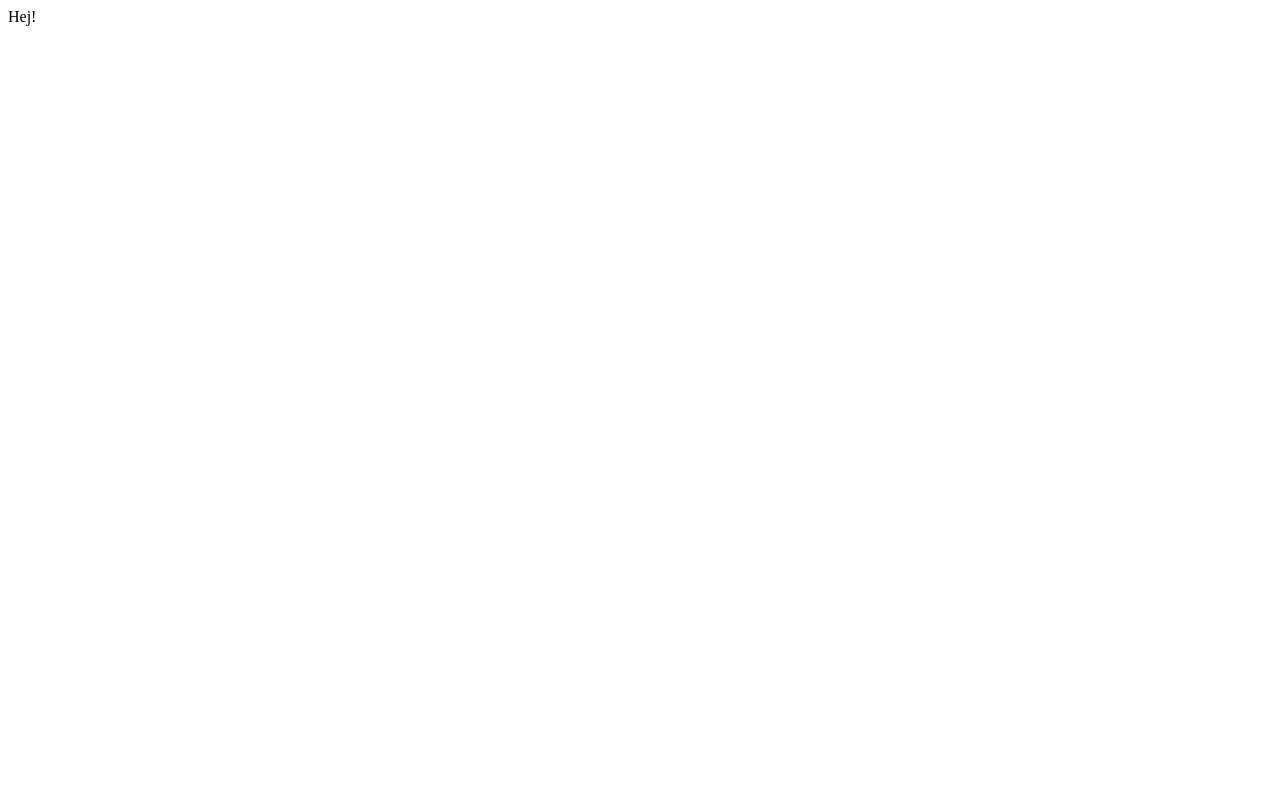
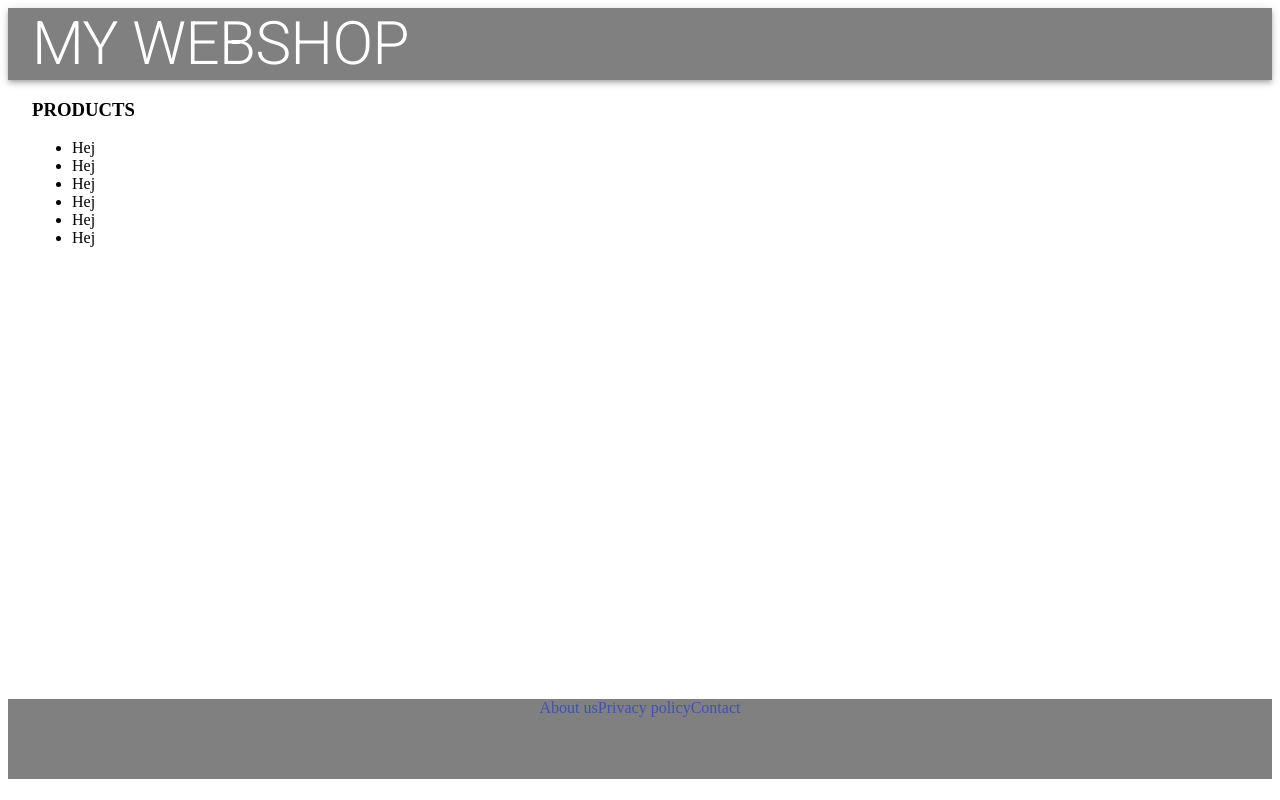
Before and after one commit to ziggabyte/webshop, a Next.js app: page / in a window 1280 px wide. Built offline with nearby package versions, Linux system fonts and the light colour scheme.

Commit message:
create basic PageLayout and add styles with makeStyles

```diff
--- /dev/null
+++ b/src/components/PageLayout.tsx
@@ -0,0 +1,46 @@
+import { FunctionComponent } from 'react';
+import NextLink from 'next/link';
+
+import { AppBar, Box, Container, Link, Toolbar, Typography } from '@material-ui/core';
+
+import useStyles from '../../utils/styles';
+
+const PageLayout: FunctionComponent = ({ children }) => {
+    const classes = useStyles();
+
+    return (
+        <div className={ classes.body }>
+            <AppBar className={ classes.header } position="static">
+                <Toolbar>
+                    <Typography component="h1" variant="h2">
+                        MY WEBSHOP
+                    </Typography>
+                </Toolbar>
+            </AppBar>
+            <Container className={ classes.main }>
+                <Box>
+                    { children }
+                </Box>
+            </Container>
+            <footer className={ classes.footer }>
+                <NextLink href="/" passHref>
+                    <Link underline="none">
+                        About us
+                    </Link>
+                </NextLink>
+                <NextLink href="/" passHref>
+                    <Link underline="none">
+                        Privacy policy
+                    </Link>
+                </NextLink>
+                <NextLink href="/" passHref>
+                    <Link underline="none">
+                        Contact
+                    </Link>
+                </NextLink>
+            </footer>
+        </div>
+    );
+};
+
+export default PageLayout;
--- a/src/pages/index.tsx
+++ b/src/pages/index.tsx
@@ -1,9 +1,19 @@
 import React from 'react';
 
+import PageLayout from '../components/PageLayout';
+
 export default function Home() {
-  return (
-    <div>
-      Hej!
-    </div>
-  );
+    return (
+        <PageLayout>
+            <h3>PRODUCTS</h3>
+            <ul>
+                <li>Hej</li>
+                <li>Hej</li>
+                <li>Hej</li>
+                <li>Hej</li>
+                <li>Hej</li>
+                <li>Hej</li>
+            </ul>
+        </PageLayout>
+    );
 }
--- /dev/null
+++ b/utils/styles.ts
@@ -0,0 +1,25 @@
+import { makeStyles } from '@material-ui/core';
+
+const useStyles = makeStyles({
+    body: {
+        boxSizing: 'border-box',
+        height: '95vh',
+        margin: 0,
+        padding: 0,
+        width: '100%',
+    },
+    footer: {
+        backgroundColor: 'gray',
+        color: 'white',
+        height: '10vh',
+        textAlign: 'center',
+    },
+    header: {
+        backgroundColor: 'gray',
+    },
+    main: {
+        height: '75vh',
+    },
+});
+
+export default useStyles;
```
